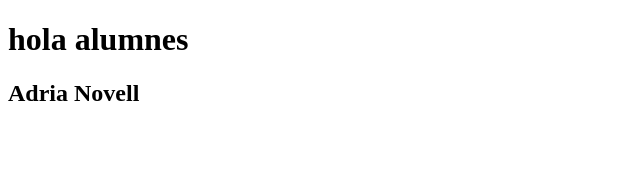
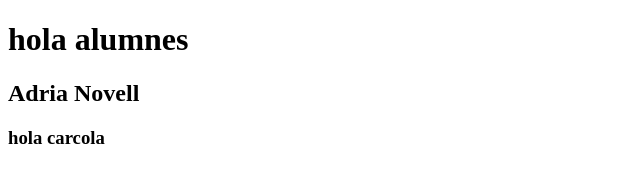
Before and after one commit to adrianodu/adria-pagina-web, a plain HTML site: page index.html in a window 1280 px wide. Shown: the whole page, without its empty margins (0-640 px from the left). Drawn offline with Linux system fonts and the light colour scheme.

Commit message:
Update index.html

```diff
--- a/index.html
+++ b/index.html
@@ -8,5 +8,6 @@
 <body>
     <h1> hola alumnes </h1>
     <h2>Adria Novell</h2>
+    <h3>hola carcola</h3>
 </body>
 </html>
```
